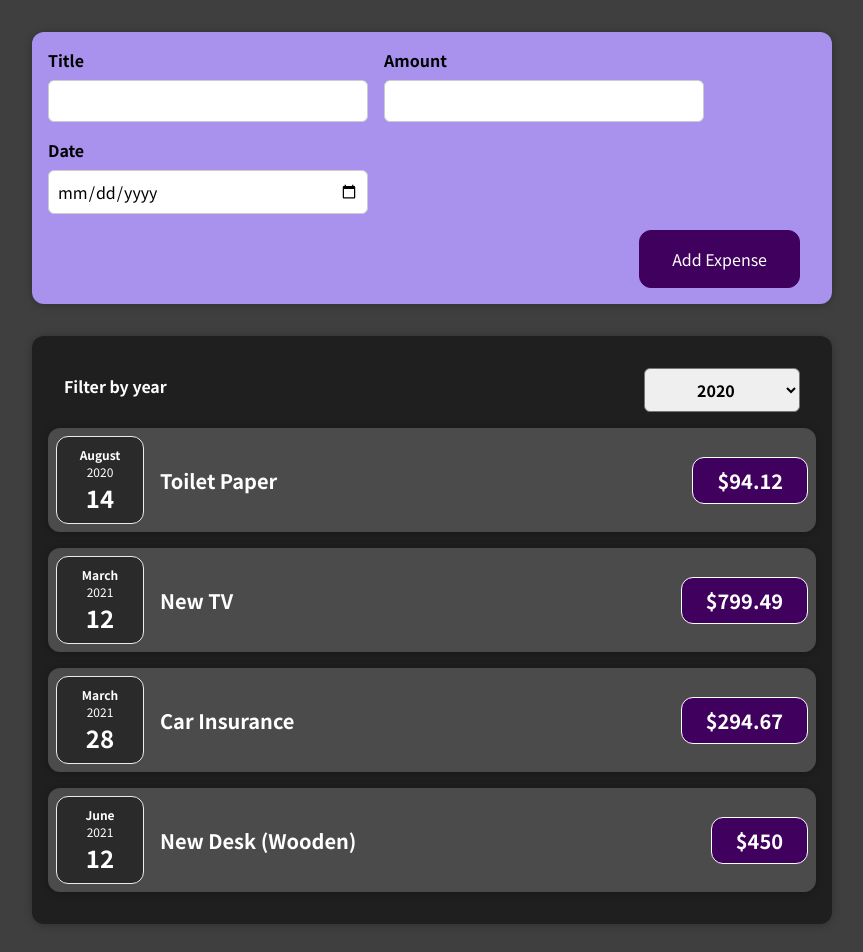
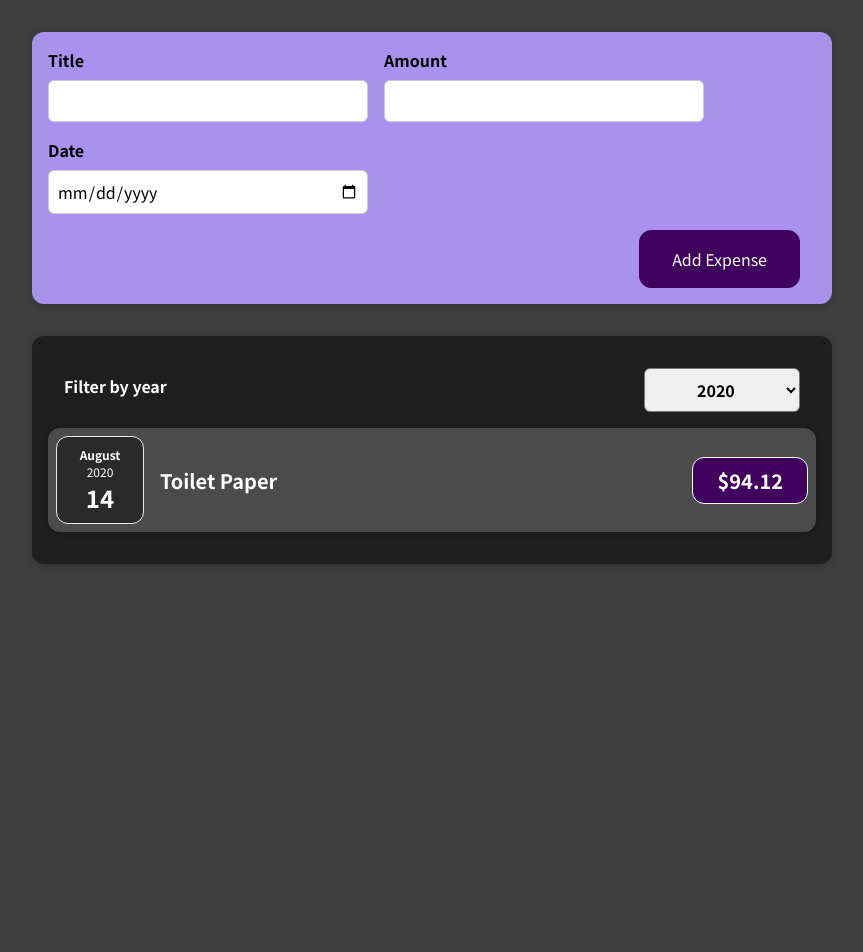
Before and after one commit to josheng/react-the-complete-guide, a React (Create React App) app in the folder react-complete-guide/: page / in a window 1280 px wide. Shown: the top 952 px of the page, without its empty margins (208-1071 px from the left). After the commit the page ends 800 px from the top, so only its background shows below. Built offline with nearby package versions, Linux system fonts and the light colour scheme.

Commit message:
checkpoint section 5, 67

```diff
--- a/react-complete-guide/src/App.js
+++ b/react-complete-guide/src/App.js
@@ -1,8 +1,8 @@
 import Expenses from "./components/Expenses/Expenses";
 import NewExpense from "./components/NewExpense/NewExpense";
+import React, { useState } from "react";
 
-const App = () => {
-    const expenses = [
+const DUMMY_EXPENSES = [
   {
     id: "e1",
     title: "Toilet Paper",
@@ -29,8 +29,15 @@ const App = () => {
   },
 ];
 
+const App = () => {
+  const[expenses, setExpenses] = useState(DUMMY_EXPENSES);
+
   const addExpenseHandler = (expense) => {
-    console.log(expense);
+    // setExpenses([expense, ...expenses]);
+    // use below if the state depends on previous state
+    setExpenses((prevExpenese => {
+      return [expense, ...prevExpenese];
+    }))
   };
   //onAddExpense as a prop
   return (
--- a/react-complete-guide/src/components/Expenses/Expenses.js
+++ b/react-complete-guide/src/components/Expenses/Expenses.js
@@ -9,31 +9,35 @@ const Expenses = (props) => {
   const filterChangeHandler = (selectedYear) => {
     setFilteredYear(selectedYear);
   };
-
+  // const filter = props.items.filter(
+  //   (expense) => expense.date.getFullYear() === Number.parseInt(filteredYear)
+  // );
+  const filteredExpenses = props.items.filter(expense => {
+    return expense.date.getFullYear().toString() === filteredYear;
+  })
   return (
     <div>
       <Card className="expenses">
-        <ExpensesFilter selected={filteredYear} onChangeFilter={filterChangeHandler} />
-        <ExpenseItem
-          title={props.items[0].title}
-          amount={props.items[0].amount}
-          date={props.items[0].date}
+        <ExpensesFilter
+          selected={filteredYear}
+          onChangeFilter={filterChangeHandler}
         />
-        <ExpenseItem
-          title={props.items[1].title}
-          amount={props.items[1].amount}
-          date={props.items[1].date}
-        />
-        <ExpenseItem
-          title={props.items[2].title}
-          amount={props.items[2].amount}
-          date={props.items[2].date}
-        />
-        <ExpenseItem
-          title={props.items[3].title}
-          amount={props.items[3].amount}
-          date={props.items[3].date}
-        />
+        {/* {props.items.map((expense) => (
+          <ExpenseItem
+            key={expense.id}
+            title={expense.title}
+            amount={expense.amount}
+            date={expense.date}
+          />
+        ))} */}
+        {filteredExpenses.map((expense) => (
+          <ExpenseItem
+            key={expense.id}
+            title={expense.title}
+            amount={expense.amount}
+            date={expense.date}
+          />
+        ))}
       </Card>
     </div>
   );
```
Also changed, not shown: 1 other file (tests, documents, lock files or other folders). Lines whose indentation alone changed are shown as unchanged.
